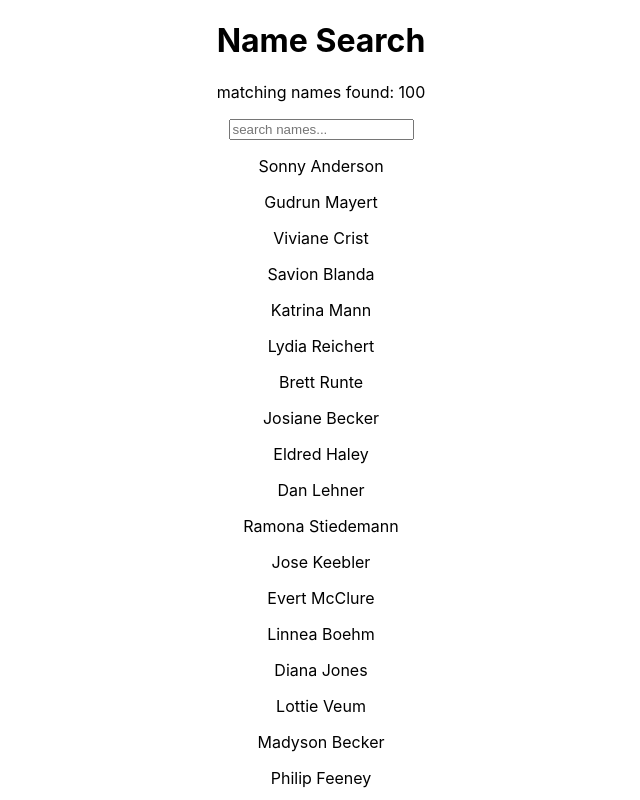
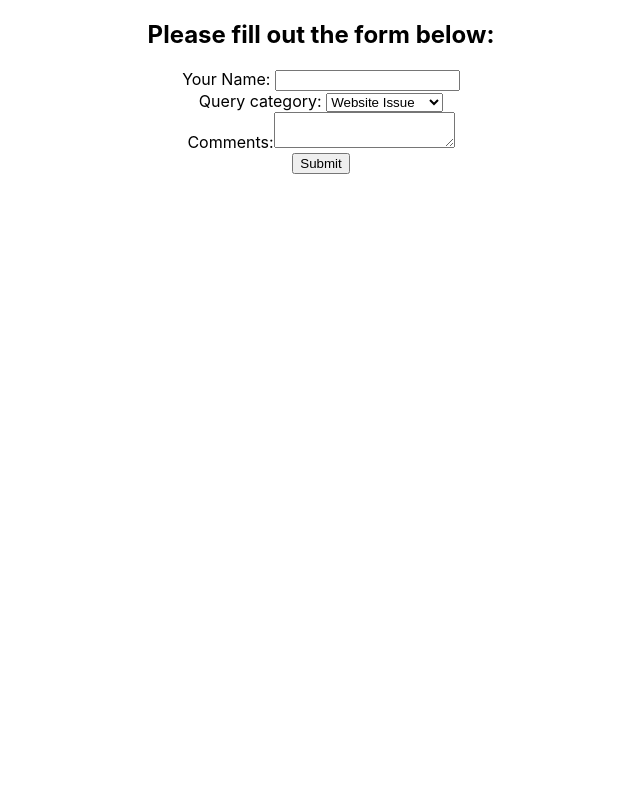
Before and after one commit to quiltingcode/gitpod-react, a React (Create React App) app in the folder my-app/: page / in a window 1280 px wide. Shown: the top 800 px of the page, without its empty margins (319-959 px from the left). Built offline with nearby package versions, Linux system fonts and the light colour scheme.

Commit message:
Add hooks to controlled form component

```diff
--- a/my-app/src/App.js
+++ b/my-app/src/App.js
@@ -19,6 +19,7 @@
 import ControlledForm from './components/ControlledForm';
 import UncontrolledForm from './components/UncontrolledForm';
 import SearchBar from './components/SearchBar';
+import ControlledFormHooks from './components/ControlledFormHooks';
 
 
 function App() {
@@ -42,7 +43,8 @@
       {/* <LifeCyclesCWU /> */}
       {/* <ControlledForm /> */}
       {/* <UncontrolledForm /> */}
-      <SearchBar />
+      {/* <SearchBar /> */}
+      <ControlledFormHooks />
     </div>
   );
 }
--- /dev/null
+++ b/my-app/src/components/ControlledFormHooks.js
@@ -0,0 +1,52 @@
+import React, {useState} from 'react'
+
+function ControlledFormHooks() {
+  const [name, setName] = useState('');
+  const [category, setCategory] = useState('website');
+  const [comments, setComments] = useState('');
+  const handleSubmit = (e) => {
+    e.preventDefault();
+    console.log(name, category, comments);
+  }
+  return (
+    <div>
+      <h2>Please fill out the form below:</h2>
+      <form onSubmit={handleSubmit}>
+          <div>
+              <label htmlFor="id-name">Your Name: </label>
+              <input
+                  value={name}
+                  onChange={(e) => setName(e.target.value)}
+                  id="id-name"
+                  name="name"
+                  type="text"
+              />
+          </div>
+          <div>
+              <label htmlFor="id-category">Query category: </label>
+              <select
+                  id="id-category"
+                  name="category"
+                  value={category}
+                  onChange={(e) => setCategory(e.target.value)}
+              >
+                  <option value="website">Website Issue</option>
+                  <option value="order">Order issue</option>
+                  <option value="general">General enquiry</option>
+              </select>
+          </div>
+          <div>
+              <label htmlFor="id-comments">Comments:</label>
+              <textarea
+                  id="id-comments"
+                  name="comments"
+                  value={comments}
+                  onChange={(e) => setComments(e.target.value)} />
+          </div>
+          <input type="submit" value="Submit" />
+      </form>
+    </div>
+  )
+}
+
+export default ControlledFormHooks
```
